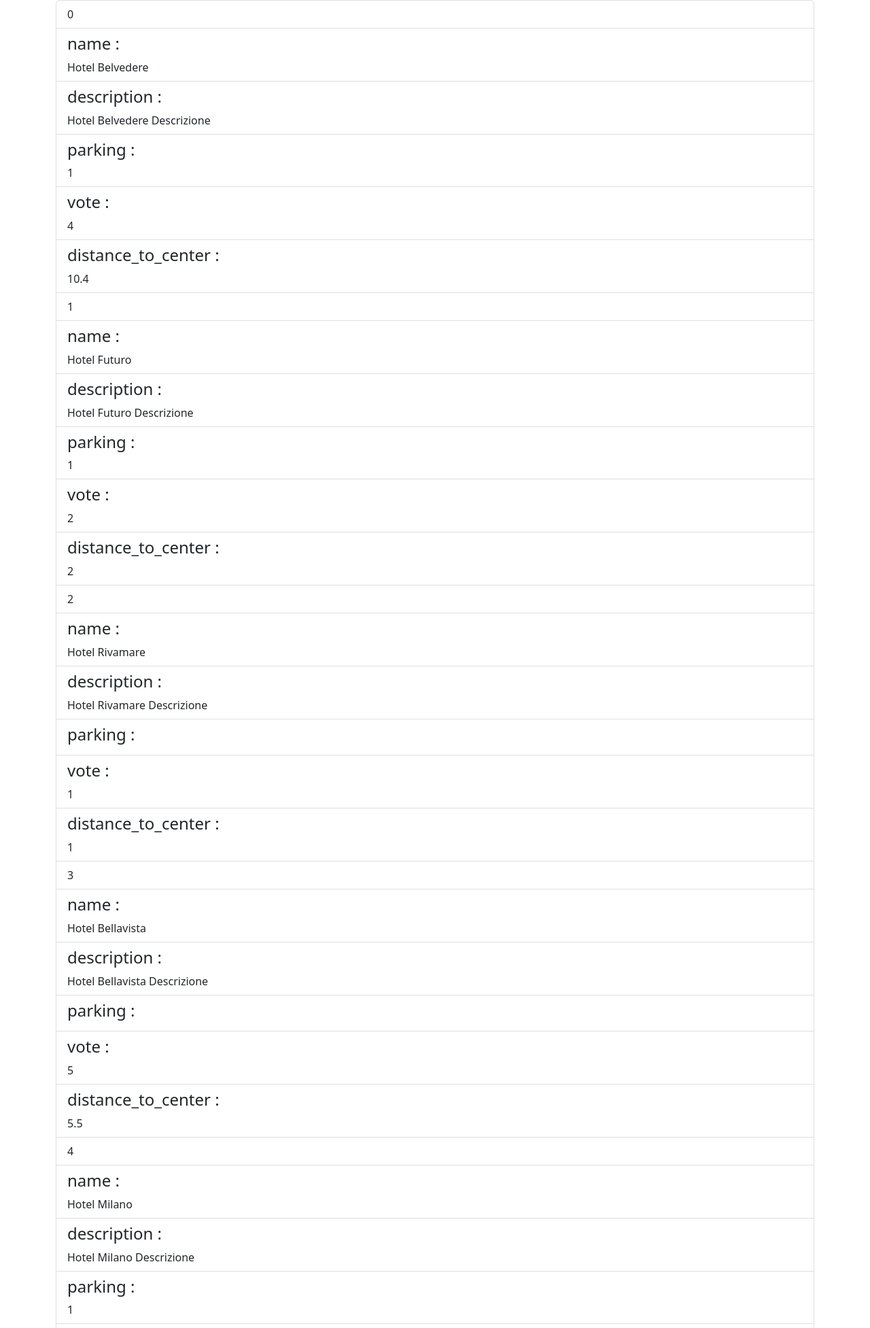
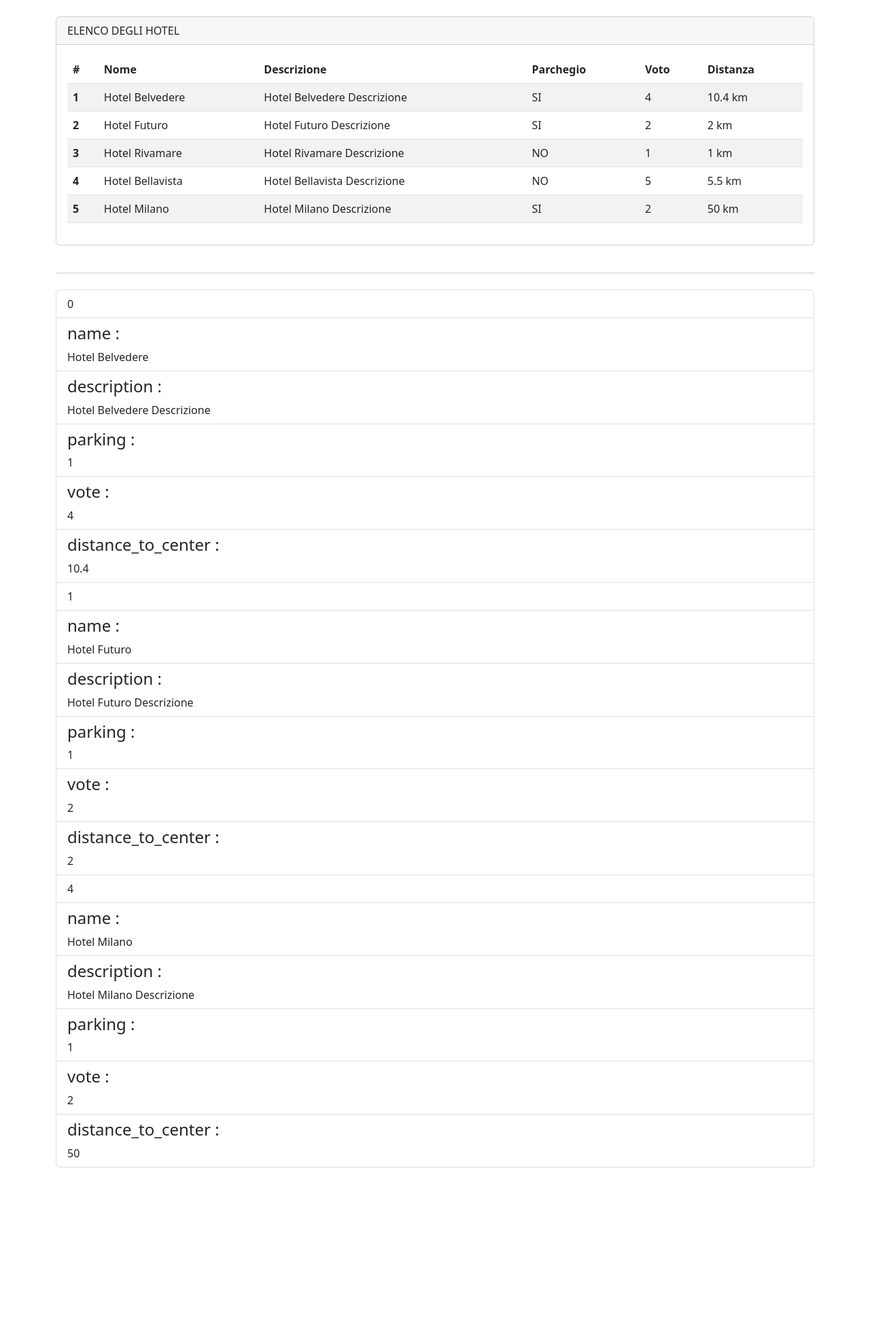
Before and after one commit to moa3337/php-hotel, a PHP site: page / in a window 1280 px wide. Shown: the top 1953 px of the page at 68% size. After the commit the page ends 1717 px from the top, so only its background shows below. Run offline with PHP 8.4, Linux system fonts and the light colour scheme.

Commit message:
correzione final commit

```diff
--- a/index.php
+++ b/index.php
@@ -52,25 +52,57 @@
 
 <body>
     <div class="container">
-       <ul class="list-group">
-        <?php foreach($hotels as $key => $hotel) { ?>
+        <div class="row mt-4">
+            <div class="col-12">
+                <div class="card">
+                    <div class="card-header">
+                        ELENCO DEGLI HOTEL
+                    </div>
+                    <div class="card-body">
+                        <table class="table table-striped">
+                            <thead>
+                                <tr>
+                                    <th scope="col">#</th>
+                                    <th scope="col">Nome</th>
+                                    <th scope="col">Descrizione</th>
+                                    <th scope="col">Parchegio</th>
+                                    <th scope="col">Voto</th>
+                                    <th scope="col">Distanza</th>
+                                </tr>
+                            </thead>
+                            <tbody>
+                                <?php foreach($hotels as $key => $hotel) : ?>
+                                <tr>
+                                    <th scope="row"><?= $key +1 ?></th>
+                                    <td><?= $hotel["name"] ?></td>
+                                    <td><?= $hotel["description"] ?></td>
+                                    <td><?= $hotel["parking"] ? "SI" : "NO" ?></td>
+                                    <td><?= $hotel["vote"] ?></td>
+                                    <td><?= $hotel["distance_to_center"] . " km" ?></td>
+                                </tr>
+                                <?php endforeach; ?>
+                            </tbody>
+                        </table>
+                    </div>
+                </div>
+            </div>
+        </div>
+
+        <br><hr>
+        <!-- METODO ALTERNATIVO -->
+
+        <ul class="list-group mt-4">
+        <?php foreach($hotels as $key => $hotel) {
+            if($hotel['parking']==true){?>
             <li class="list-group-item"><?= $key ?></li>
 
             <?php foreach($hotel as $key => $my_hotel) { ?>
-                <li class="list-group-item"><h4><?=$key ?> : </h4><?=$my_hotel ?></li>
+                <li class="list-group-item">
+                    <h4><?=$key ?> : </h4><?=$my_hotel ?>
+                </li>
             <?php } ?>
-        <?php } ?>
+        <?php } } ?>
        </ul>
     </div>
 </body>
 </html>
-
-
-<?php
-//foreach($hotels as $hotel) {
-    //var_dump($hotels);
-    //foreach($hotel as $my_hotel) {
-        //var_dump($my_hotel);
-    //}
-//}
-?>
```
